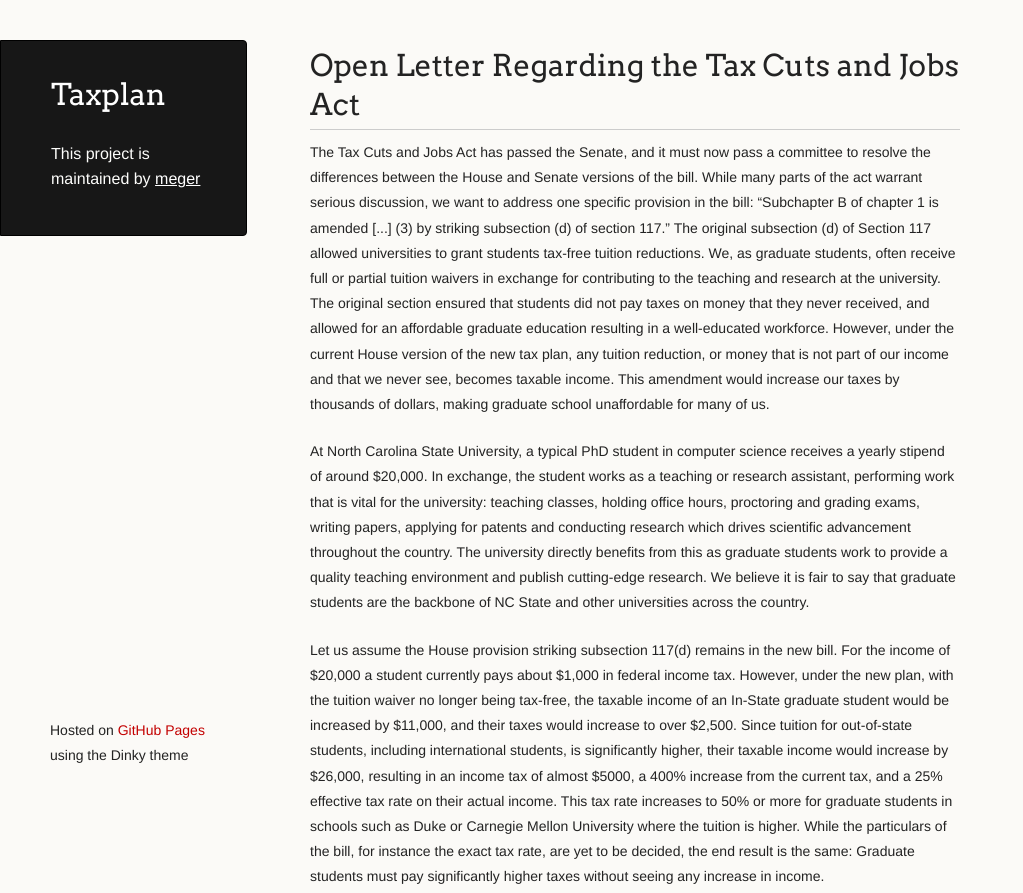
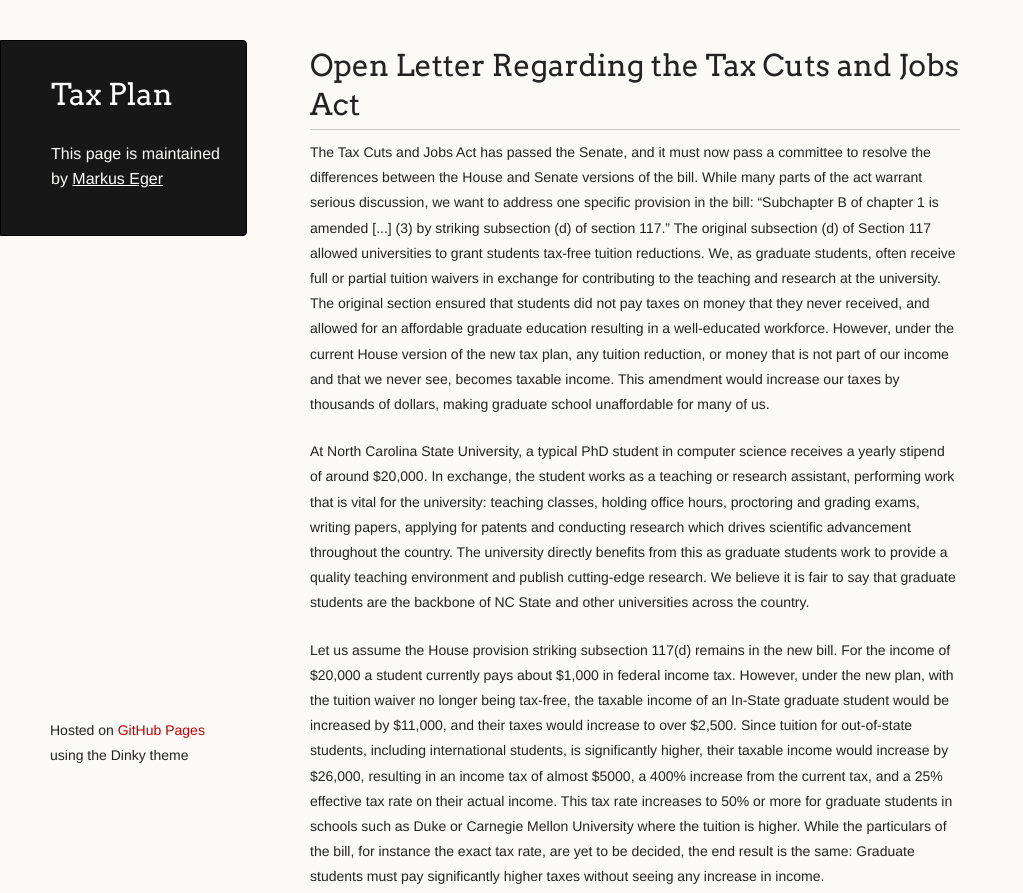
Before and after one commit to yawgmoth/taxplan, a plain HTML site: page index.html in a window 1280 px wide. Shown: the top 893 px of the page, without its empty margins (0-1023 px from the left). Drawn offline with Linux system fonts and the light colour scheme.

Commit message:
update URL

```diff
--- a/index.html
+++ b/index.html
@@ -3,7 +3,7 @@
   <head>
     <meta charset="utf-8">
     <meta http-equiv="X-UA-Compatible" content="chrome=1">
-    <title>Taxplan by meger</title>
+    <title>Tax Plan</title>
 
     <link rel="stylesheet" href="stylesheets/styles.css">
     <link rel="stylesheet" href="stylesheets/github-light.css">
@@ -16,11 +16,11 @@
   <body>
     <div class="wrapper">
       <header>
-        <h1 class="header">Taxplan</h1>
+        <h1 class="header">Tax Plan</h1>
         <p class="header"></p>
 
 
-        <p class="header">This project is maintained by <a class="header name" href="https://github.ncsu.edu/meger">meger</a></p>
+        <p class="header">This page is maintained by <a class="header name" href="https://yawgmoth.github.io/">Markus Eger</a></p>
 
 
       </header>
```
